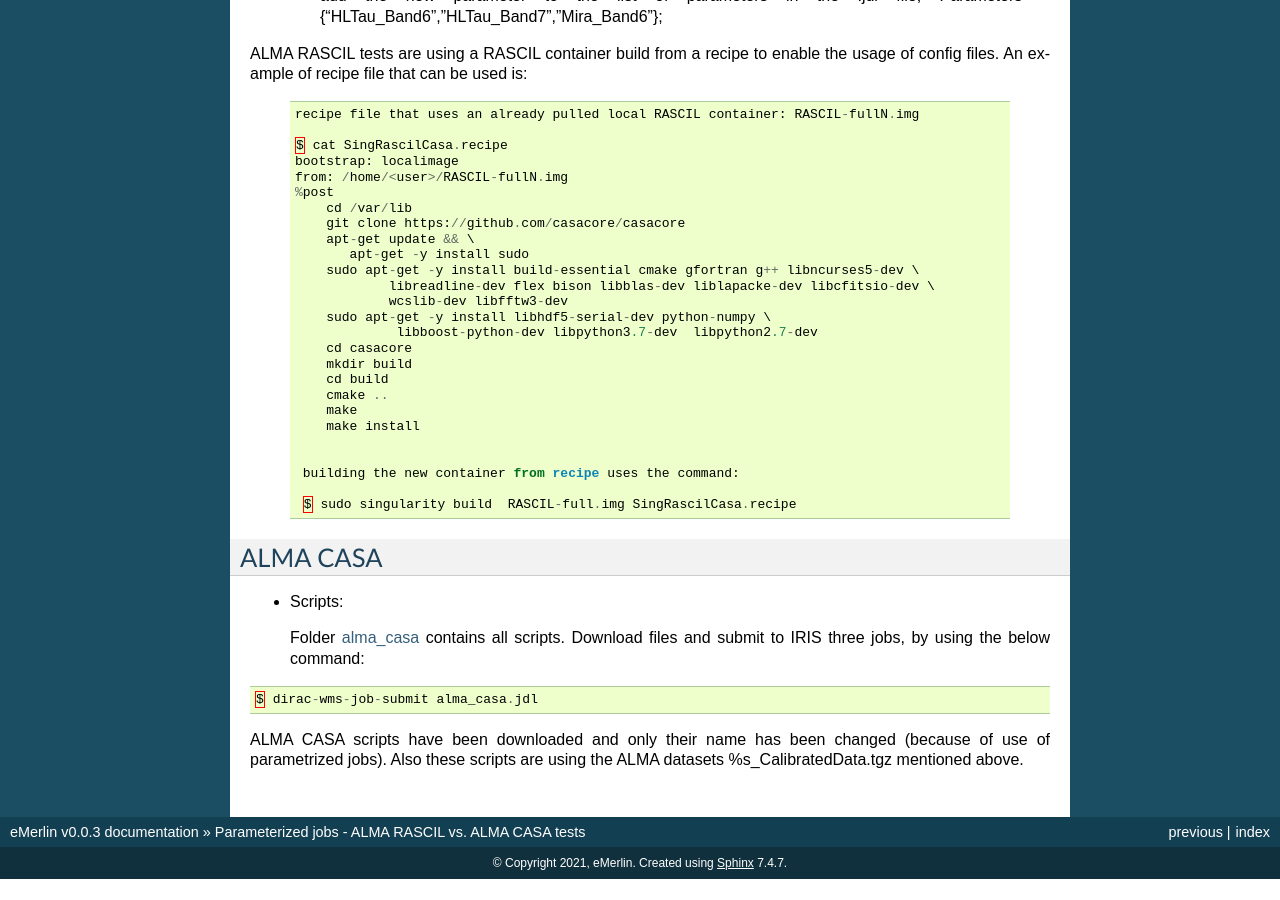
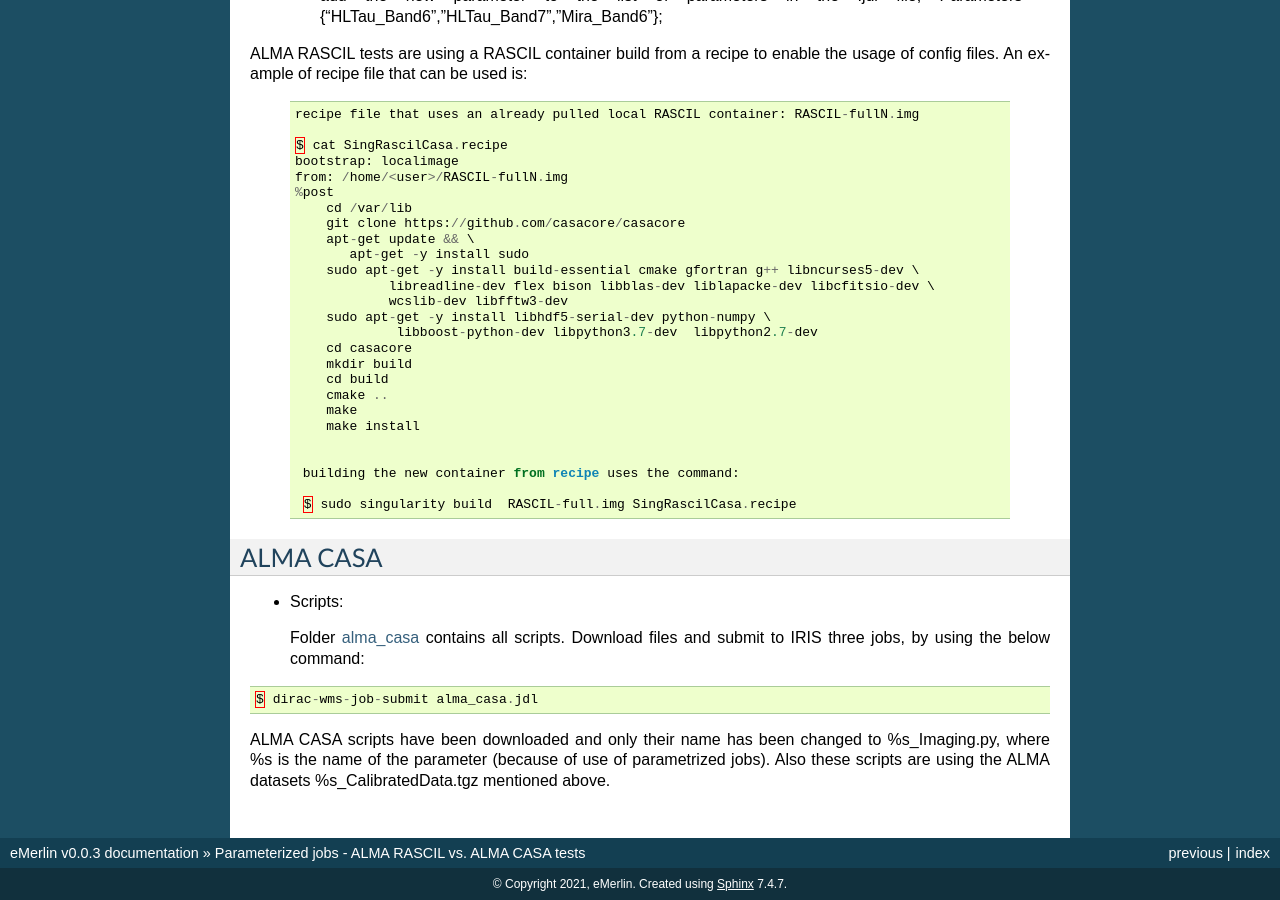
Before and after one commit to cimpan91/Docs, a Sphinx documentation site: the page built from Docs/ALMA.rst, in a window 1280 px wide and 900 px high, scrolled down 668 px. Built offline with Sphinx 7.4.7, drawn with Linux system fonts in a browser that asks for light colours; before the commit the page ends 1547 px from its top, so only the background shows below that.

Commit message:
Update ALMA.rst

```diff
--- a/Docs/ALMA.rst
+++ b/Docs/ALMA.rst
@@ -84,4 +84,4 @@
    $ dirac-wms-job-submit alma_casa.jdl
 
 
-ALMA CASA scripts have been downloaded and only their name has been changed (because of use of parametrized jobs). Also these scripts are using the ALMA datasets %s_CalibratedData.tgz mentioned above.
+ALMA CASA scripts have been downloaded and only their name has been changed to %s_Imaging.py, where %s is the name of the parameter (because of use of parametrized jobs). Also these scripts are using the ALMA datasets %s_CalibratedData.tgz mentioned above.
```
